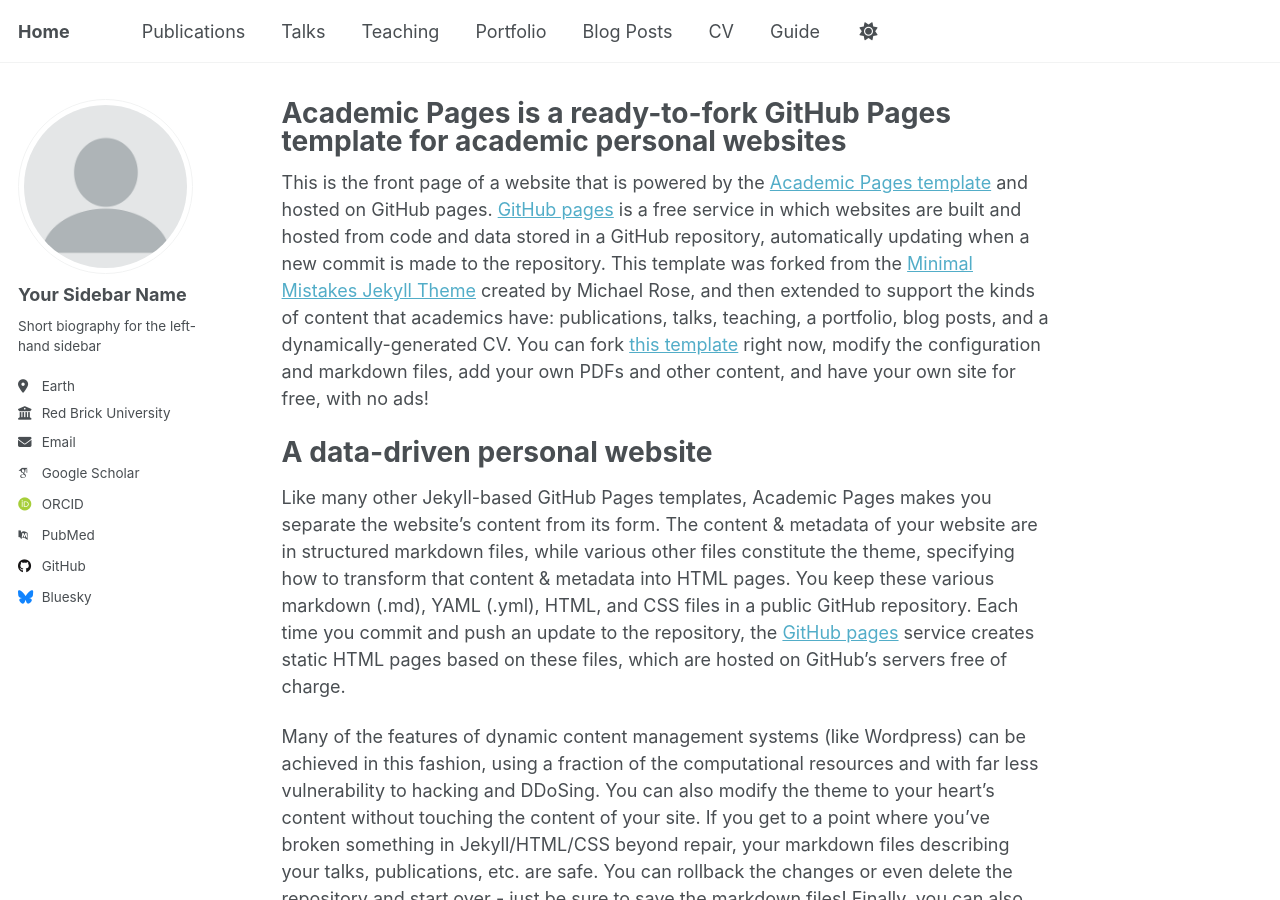
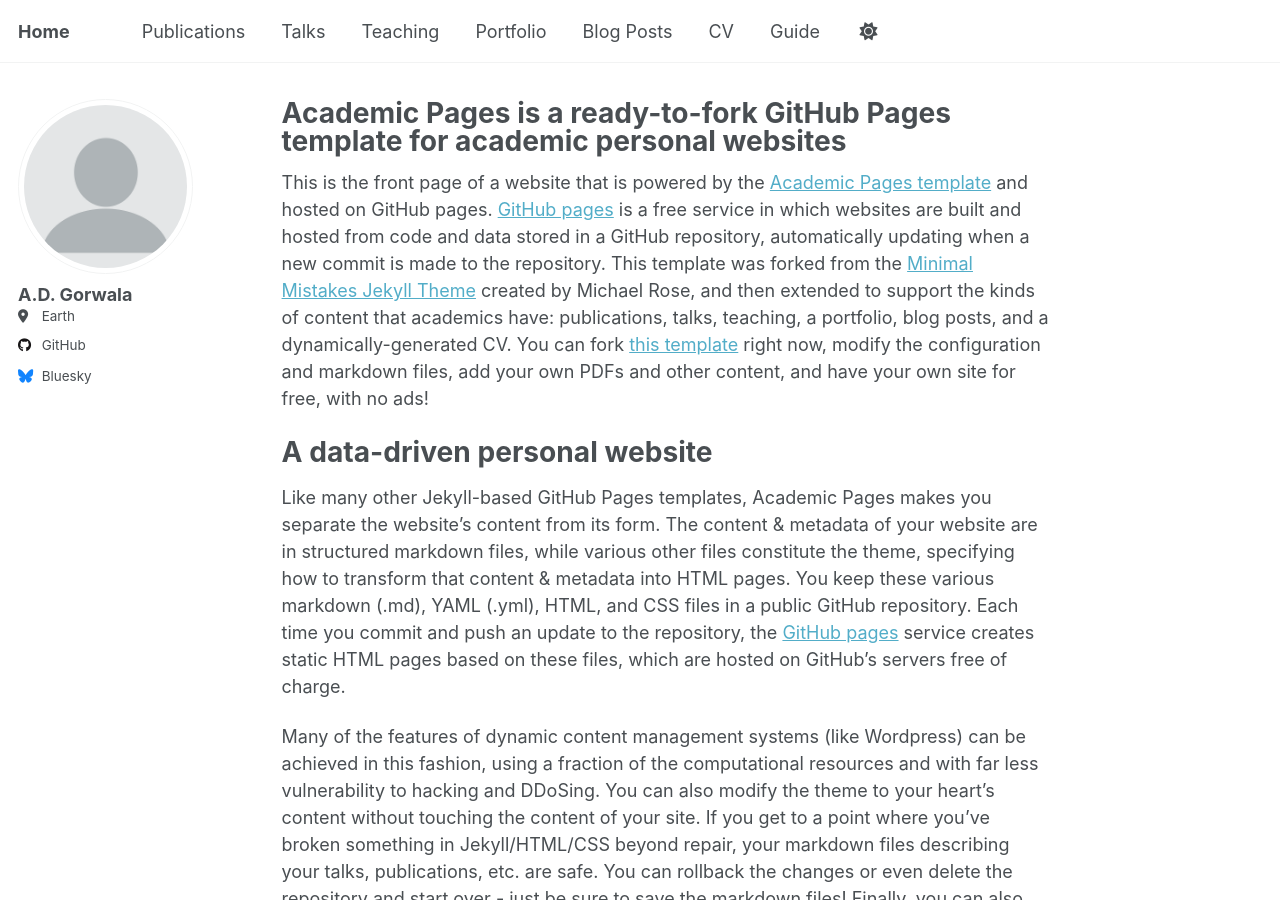
Before and after one commit to goob-gooberson/adgorwala, a Jekyll site: the page built from _pages/about.md, in a window 1280 px wide and 900 px high. Built offline with Jekyll 4.4.1, drawn with Linux system fonts in a browser that asks for light colours; some web fonts are replaced.

Commit message:
Update _config.yml

```diff
--- a/_config.yml
+++ b/_config.yml
@@ -23,22 +23,21 @@ repository               : "academicpages/academicpages.github.io"
 author:
   # Biographic information
   avatar           : "profile.png"
-  name             : "Your Sidebar Name"
+  name             : "A.D. Gorwala"
   pronouns         : # example: "she/her"
-  bio              : "Short biography for the left-hand sidebar"
+  bio              :
   location         : "Earth"
-  employer         : "Red Brick University"
   uri              : # URL
-  email            : "none@example.org"
+  email            :
 
   # Academic websites
   academia         : # URL
   arxiv            : # URL - Update with the correct link to your profile
-  googlescholar    : "https://scholar.google.com/citations?user=PS_CX0AAAAAJ"
+  googlescholar    :
   impactstory      : # URL
-  orcid            : "http://orcid.org/yourorcidurl"
+  orcid            :
   semantic         : # URL
-  pubmed           : "https://www.ncbi.nlm.nih.gov/pubmed/?term=john+snow"
+  pubmed           :
   researchgate     : # URL
   scopus           : # URL
 
```
